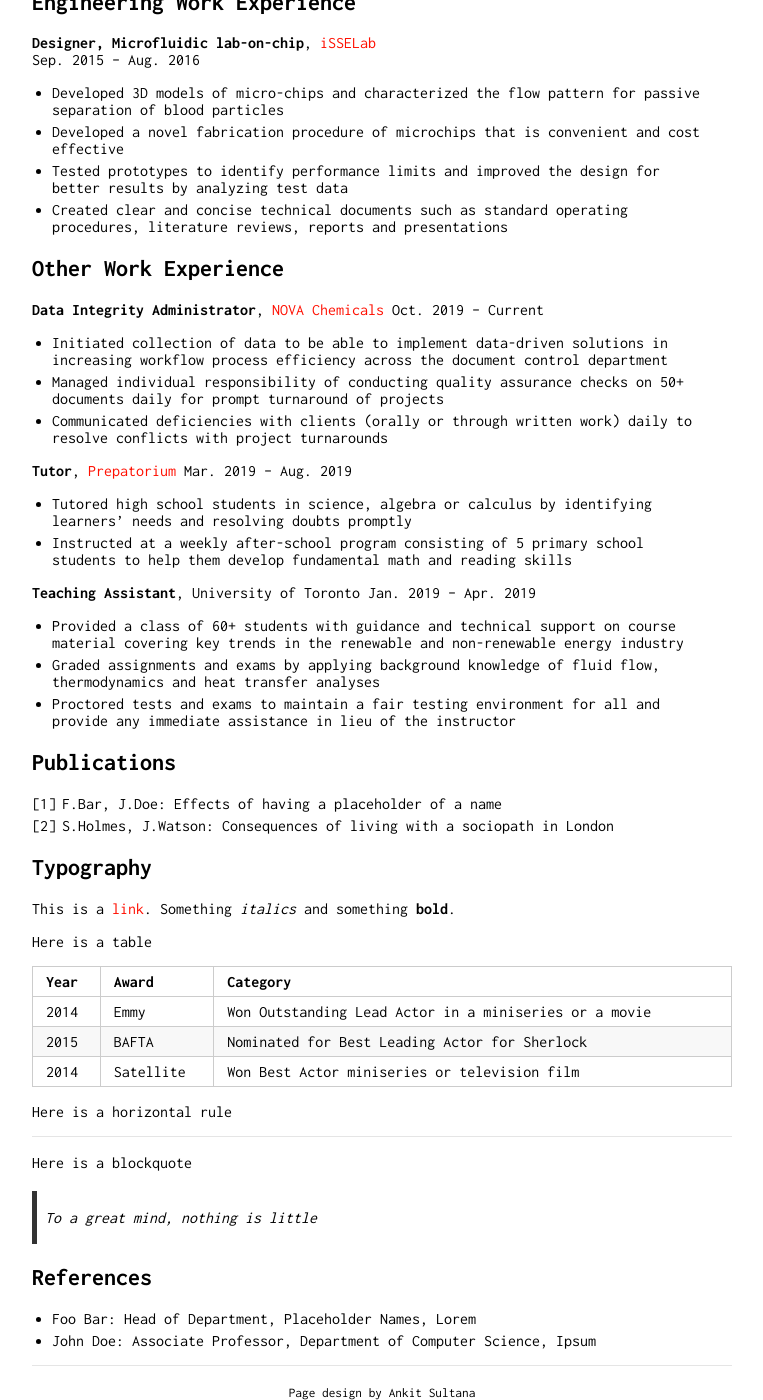
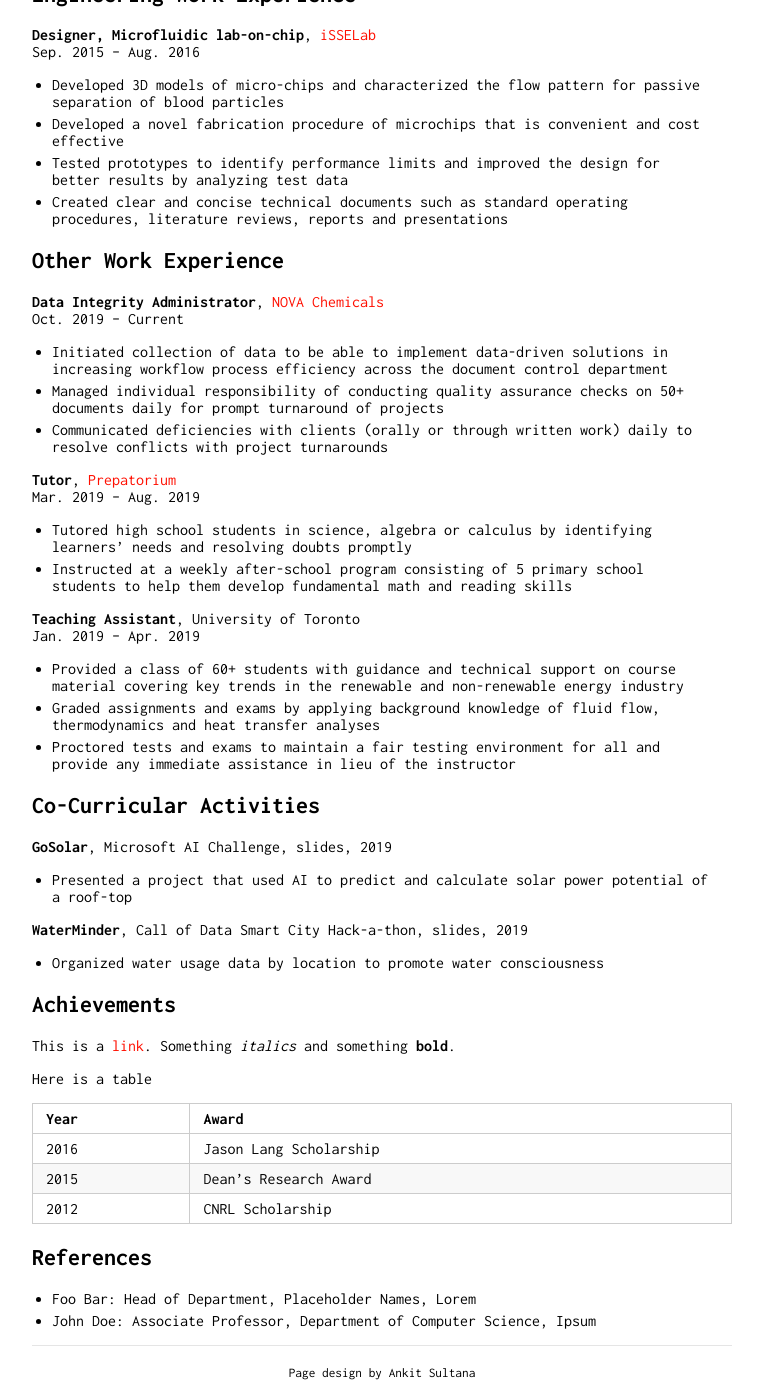
Before and after one commit to bagde/bagde.github.io, a Jekyll site: the page built from index.md, in a window 1280 px wide and 1400 px high, scrolled down 798 px. Shown: the whole window, without its empty margins (258-1021 px from the left). Built offline with Jekyll 4.4.1, drawn with Linux system fonts in a browser that asks for light colours; our own code applies the rules of GitHub Pages for plain Markdown files; some of the changed text lies outside the part shown.

Commit message:
Updated index.md

```diff
--- a/_config.yml
+++ b/_config.yml
@@ -1,4 +1,4 @@
-title: Researcher
+title: Mechanical Engineer in Training
 url: ""
 baseurl: ""
 
--- a/index.md
+++ b/index.md
@@ -55,30 +55,25 @@ Jan. 2019 – Apr. 2019
 * Graded assignments and exams by applying background knowledge of fluid flow, thermodynamics and heat transfer analyses
 * Proctored tests and exams to maintain a fair testing environment for all and provide any immediate assistance in lieu of the instructor
 
-## Publications
+## Co-Curricular Activities
 
-1. F.Bar, J.Doe: Effects of having a placeholder of a name
-2. S.Holmes, J.Watson: Consequences of living with a sociopath in London
+**GoSolar**, Microsoft AI Challenge, slides, 2019
+* Presented a project that used AI to predict and calculate solar power potential of a roof-top
 
-## Typography
+**WaterMinder**, Call of Data Smart City Hack-a-thon, slides, 2019
+* Organized water usage data by location to promote water consciousness
+
+## Achievements
 
 This is a [link](http://google.com). Something *italics* and something **bold**.
 
 Here is a table
 
-Year | Award | Category
------|-------|--------
-2014 | Emmy  | Won Outstanding Lead Actor in a miniseries or a movie
-2015 | BAFTA | Nominated for Best Leading Actor for Sherlock
-2014 | Satellite | Won Best Actor miniseries or television film
-
-Here is a horizontal rule
-
----
-
-Here is a blockquote
-
-> To a great mind, nothing is little
+Year | Award
+-----|------------------------
+2016 | Jason Lang Scholarship
+2015 | Dean's Research Award
+2012 | CNRL Scholarship
 
 ## References
 
```
Also changed, not shown: other parts of index.md (+1 -1 lines).
